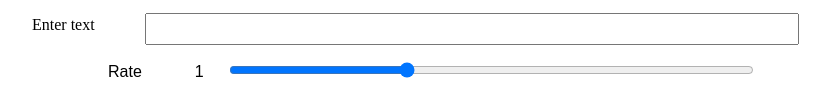
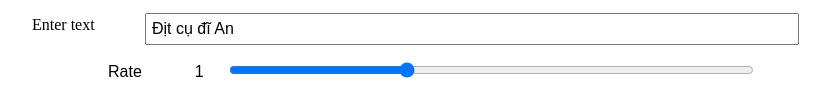
Before and after one commit to L2KD/speak-easy-synthesis, a plain HTML site: page index.html in a window 1280 px wide. Shown: the part 199-302 px from the top of the page, without its empty margins (208-1045 px from the left). Drawn offline with Linux system fonts and the light colour scheme.

Commit message:
thêm value input

```diff
--- a/index.html
+++ b/index.html
@@ -20,7 +20,7 @@
 
     <form>
       <label for="txt">Enter text</label>
-      <input id="txt" type="text" class="txt" />
+      <input id="txt" type="text" class="txt" value="Địt cụ đĩ An"/>
       <div>
         <label for="rate">Rate</label
         ><input type="range" min="0.5" max="2" value="1" step="0.1" id="rate" />
```
